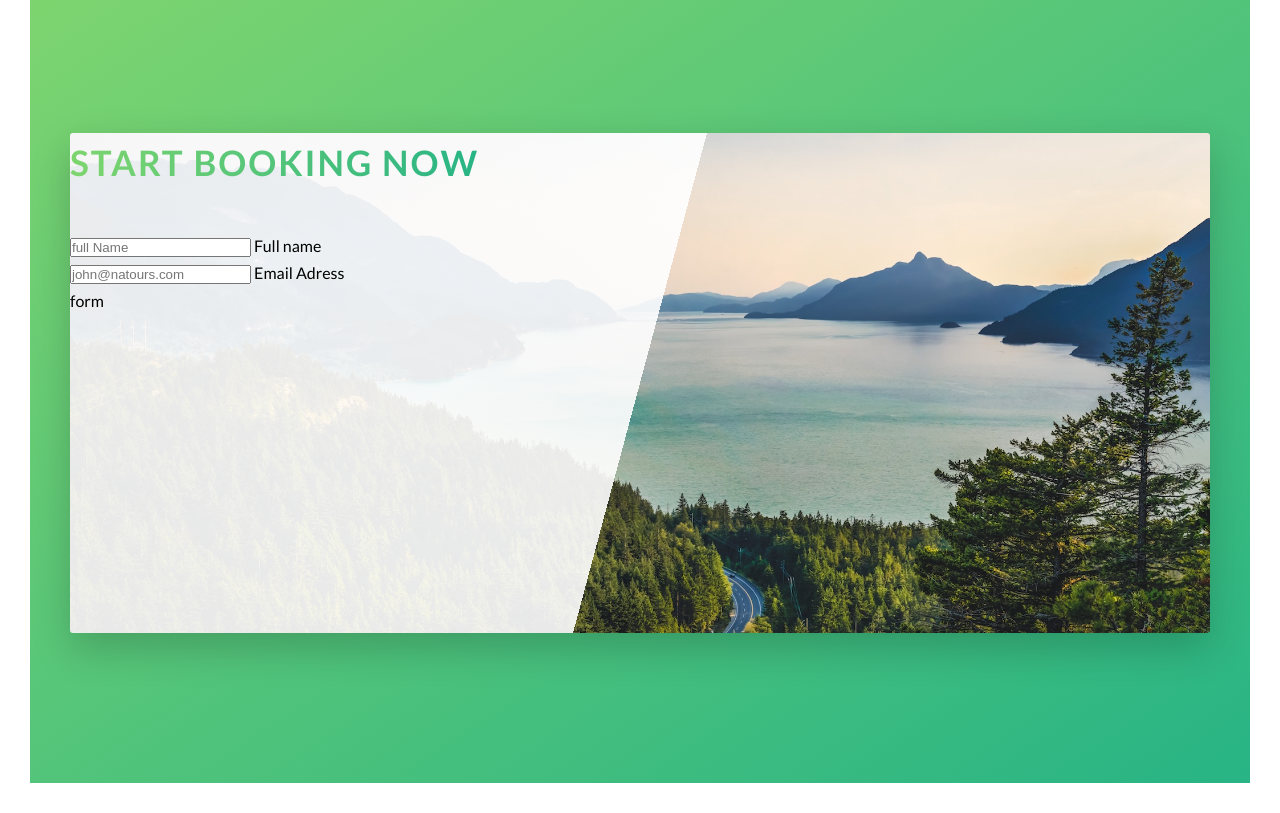
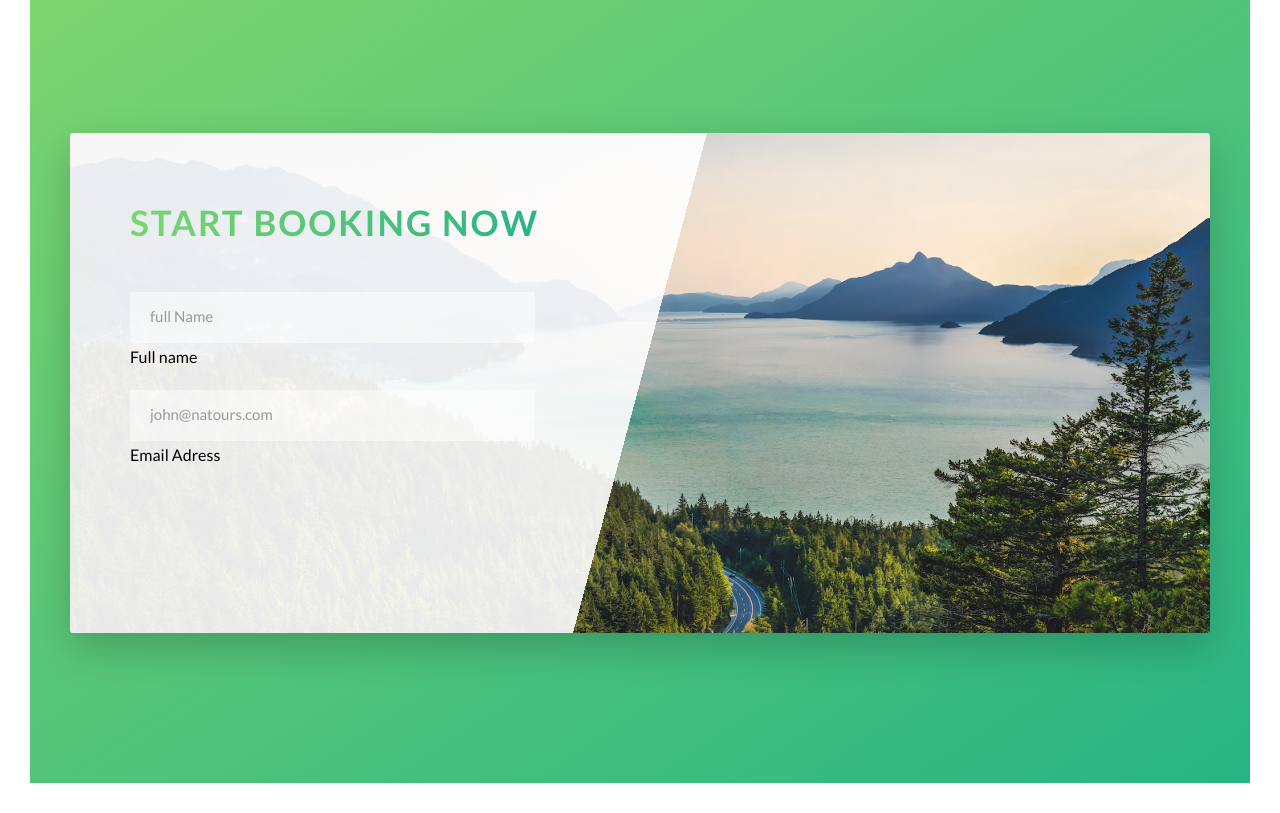
Before and after one commit to Diolemos/natours, a website: page index.html in a window 1280 px wide. Shown: the part 4600-5413 px from the top of the page. Drawn offline with Linux system fonts and the light colour scheme.

Commit message:
minor changes

```diff
--- a/index.html
+++ b/index.html
@@ -289,24 +289,24 @@
           <section class="section-book">
             <div class="row">
                 <div class="book">
-                    <div class="book__">
-                        <form action="#">
+                    <div class="book__form">
+                        <form action="#" class="form">
                             <div class=" u-margin-bottom-medium">
                                 <h2 class="heading-secondary">
                                     Start Booking now
                                 </h2>
                                </div>
                             <div class="form__group">
-                                <input type="text" required placeholder="full Name" id="name">
-                                <label for="name">Full name</label>
+                                <input type="text" required placeholder="full Name" class="form__input" id="name">
+                                <label for="name" class="form__label">Full name</label>
                             </div>
 
                             <div class="form__group">
-                                <input type="text" required placeholder="john@natours.com" id="email">
-                                <label for="email">Email Adress</label>
+                                <input type="text" required placeholder="john@natours.com" class="form__input" id="email">
+                                <label for="email" class="form__label">  Email Adress</label>
                             </div>
                         </form>
-                    </div>form
+                    </div>
                 </div>
             </div>
           </section>
--- /dev/null
+++ b/sass/components/_form.scss
@@ -0,0 +1,41 @@
+.form{
+     &__group:not(:last-child){
+        margin-bottom:2rem ;
+     }
+
+     &__input{
+        font-family: inherit;
+        font-size: 1.5rem;
+        color: inherit;
+        padding: 1.5rem 2rem;
+        border-radius: 2px;
+        background-color: rgba($color-white, .5);
+        border: none;
+        border-bottom: 3px solid transparent;
+        width: 90%;
+        display: block;
+
+
+         &:focus{
+            outline: none;
+            box-shadow: 0 1rem 2rem rgba($color-black, .1);
+            border-bottom: 3px solid $color-primary;
+         }
+
+         &:focus:invalid{
+            border-bottom: 3px solid $color-secondary-dark;
+         }
+
+         &::-webkit-input-placeholder{
+            color: #999;
+         }
+
+     }s
+
+
+
+
+     &__label{
+
+     }
+}
--- a/sass/main.scss
+++ b/sass/main.scss
@@ -20,3 +20,4 @@
 @import "components/story";
 @import "components/card";
 @import "components/bg-video";
+@import "components/form";
```
Also changed, not shown: css/style.css.
